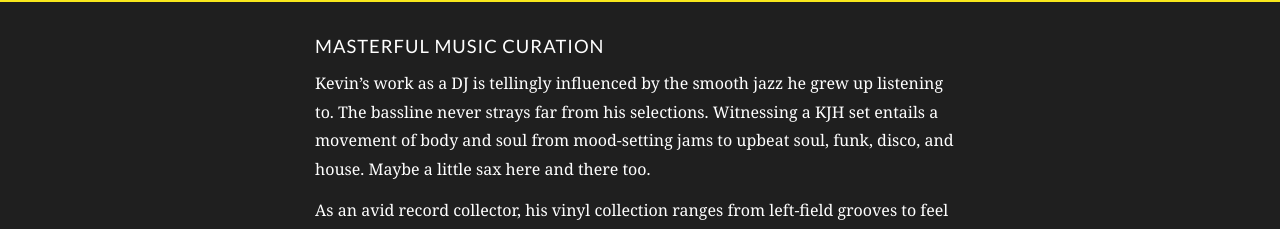
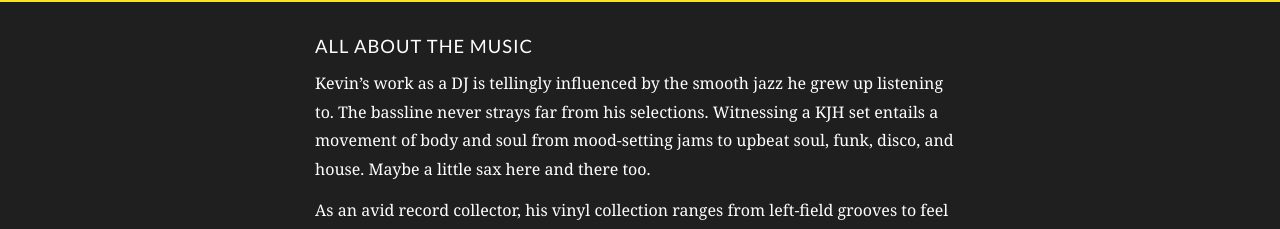
Before and after one commit to kevinhsia/kevinhsia.github.io, a Jekyll site: the page built from music.md, in a window 1280 px wide. Shown: the part 460-689 px from the top of the page. Built offline with Jekyll 4.4.1, drawn with Linux system fonts in a browser that asks for light colours; some web fonts are replaced.

Commit message:
Update music.md

```diff
--- a/music.md
+++ b/music.md
@@ -25,7 +25,7 @@ permalink: /music/
 
 <div class="page-body">
   <div class="content-wrapper">
-    <h2 class="page-body__title">Masterful music curation</h2>
+    <h2 class="page-body__title">All about the music</h2>
     <p class="page-body__copy">
       Kevin’s work as a DJ is tellingly influenced by the smooth jazz he grew up listening to. The bassline never strays far from his selections. Witnessing a KJH set entails a movement of body and soul from mood-setting jams to upbeat soul, funk, disco, and house. Maybe a little sax here and there too.
     </p>
```
